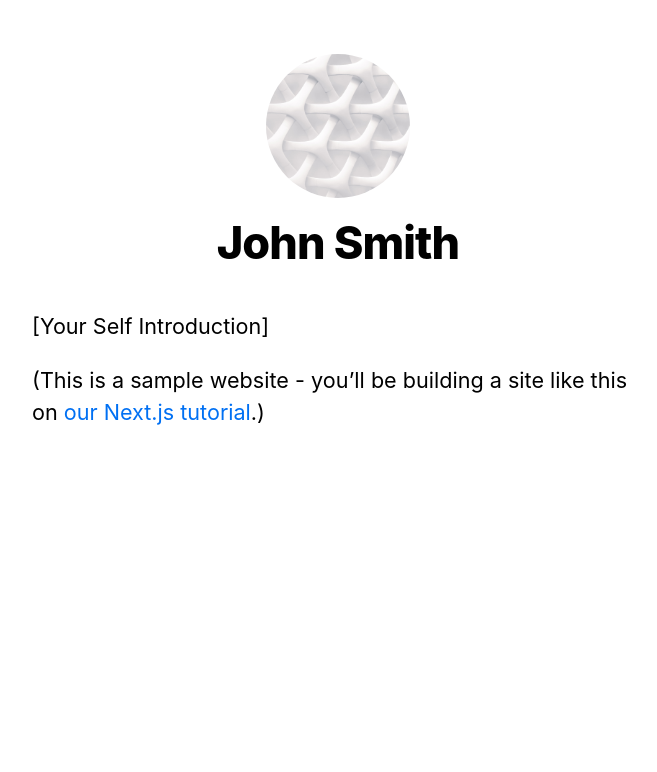
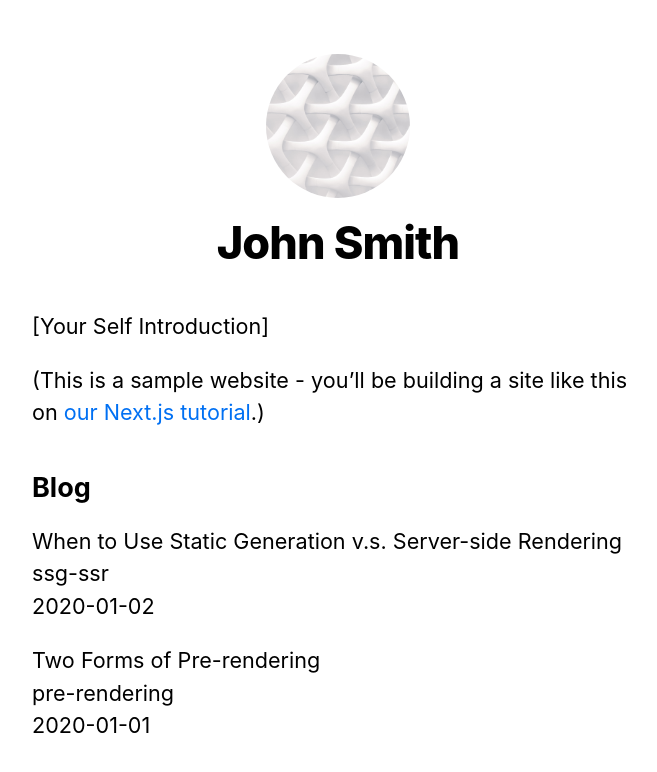
Before and after one commit to ta5een/my-first-next-app, a Next.js app: page / in a window 1280 px wide. Shown: the top 772 px of the page, without its empty margins (302-959 px from the left). Built offline with nearby package versions, Linux system fonts and the light colour scheme.

Commit message:
Static generation with data

```diff
--- /dev/null
+++ b/lib/posts.ts
@@ -0,0 +1,38 @@
+import fs from "fs";
+import path from "path";
+import matter from "gray-matter";
+
+const postsDirectory = path.join(process.cwd(), "posts");
+
+export function getSortedPostsData() {
+  // Get file names under /posts
+  const fileNames = fs.readdirSync(postsDirectory);
+  const allPostsData = fileNames.map((fileName) => {
+    // Remove ".md" from file name to get id
+    const id = fileName.replace(/\.md$/, "");
+
+    // Read markdown file as string
+    const fullPath = path.join(postsDirectory, fileName);
+    const fileContents = fs.readFileSync(fullPath, "utf8");
+
+    // Use gray-matter to parse the post metadata section
+    const matterResult = matter(fileContents);
+
+    // Combine the data with the id
+    return {
+      id,
+      ...matterResult.data,
+    } as { id: any; [key: string]: any };
+  });
+
+  // Sort posts by date
+  return allPostsData.sort(({ date: a }, { date: b }) => {
+    if (a < b) {
+      return 1;
+    } else if (a > b) {
+      return -1;
+    } else {
+      return 0;
+    }
+  });
+}
--- a/package.json
+++ b/package.json
@@ -9,6 +9,7 @@
     "lint": "next lint"
   },
   "dependencies": {
+    "gray-matter": "^4.0.3",
     "next": "12.1.6",
     "react": "18.1.0",
     "react-dom": "18.1.0"
--- a/pages/index.tsx
+++ b/pages/index.tsx
@@ -2,9 +2,14 @@
 import Head from "next/head";
 
 import Layout, { SITE_TITLE } from "../components/layout";
+import { getSortedPostsData } from "../lib/posts";
 import utilStyles from "../styles/utils.module.css";
 
-const Home: NextPage = () => {
+type HomeProps = {
+  allPostsData: ReturnType<typeof getSortedPostsData>;
+};
+
+const Home: NextPage<HomeProps> = ({ allPostsData }) => {
   return (
     <Layout home>
       <Head>
@@ -17,8 +22,27 @@
           <a href="https://nextjs.org/learn">our Next.js tutorial</a>.)
         </p>
       </section>
+      <section className={`${utilStyles.headingMd} ${utilStyles.padding1px}`}>
+        <h2 className={utilStyles.headingLg}>Blog</h2>
+        <ul className={utilStyles.list}>
+          {allPostsData.map(({ id, date, title }) => (
+            <li key={id} className={utilStyles.listItem}>
+              {title}
+              <br />
+              {id}
+              <br />
+              {date}
+            </li>
+          ))}
+        </ul>
+      </section>
     </Layout>
   );
 };
 
+export async function getStaticProps() {
+  const allPostsData = getSortedPostsData();
+  return { props: { allPostsData } };
+}
+
 export default Home;
--- /dev/null
+++ b/posts/pre-rendering.md
@@ -0,0 +1,11 @@
+---
+title: "Two Forms of Pre-rendering"
+date: "2020-01-01"
+---
+
+Next.js has two forms of pre-rendering: **Static Generation** and **Server-side Rendering**. The difference is in **when** it generates the HTML for a page.
+
+- **Static Generation** is the pre-rendering method that generates the HTML at **build time**. The pre-rendered HTML is then _reused_ on each request.
+- **Server-side Rendering** is the pre-rendering method that generates the HTML on **each request**.
+
+Importantly, Next.js lets you **choose** which pre-rendering form to use for each page. You can create a "hybrid" Next.js app by using Static Generation for most pages and using Server-side Rendering for others.
--- /dev/null
+++ b/posts/ssg-ssr.md
@@ -0,0 +1,19 @@
+---
+title: "When to Use Static Generation v.s. Server-side Rendering"
+date: "2020-01-02"
+---
+
+We recommend using **Static Generation** (with and without data) whenever possible because your page can be built once and served by CDN, which makes it much faster than having a server render the page on every request.
+
+You can use Static Generation for many types of pages, including:
+
+- Marketing pages
+- Blog posts
+- E-commerce product listings
+- Help and documentation
+
+You should ask yourself: "Can I pre-render this page **ahead** of a user's request?" If the answer is yes, then you should choose Static Generation.
+
+On the other hand, Static Generation is **not** a good idea if you cannot pre-render a page ahead of a user's request. Maybe your page shows frequently updated data, and the page content changes on every request.
+
+In that case, you can use **Server-Side Rendering**. It will be slower, but the pre-rendered page will always be up-to-date. Or you can skip pre-rendering and use client-side JavaScript to populate data.
```
Also changed, not shown: 1 other file (tests, documents, lock files or other folders).
